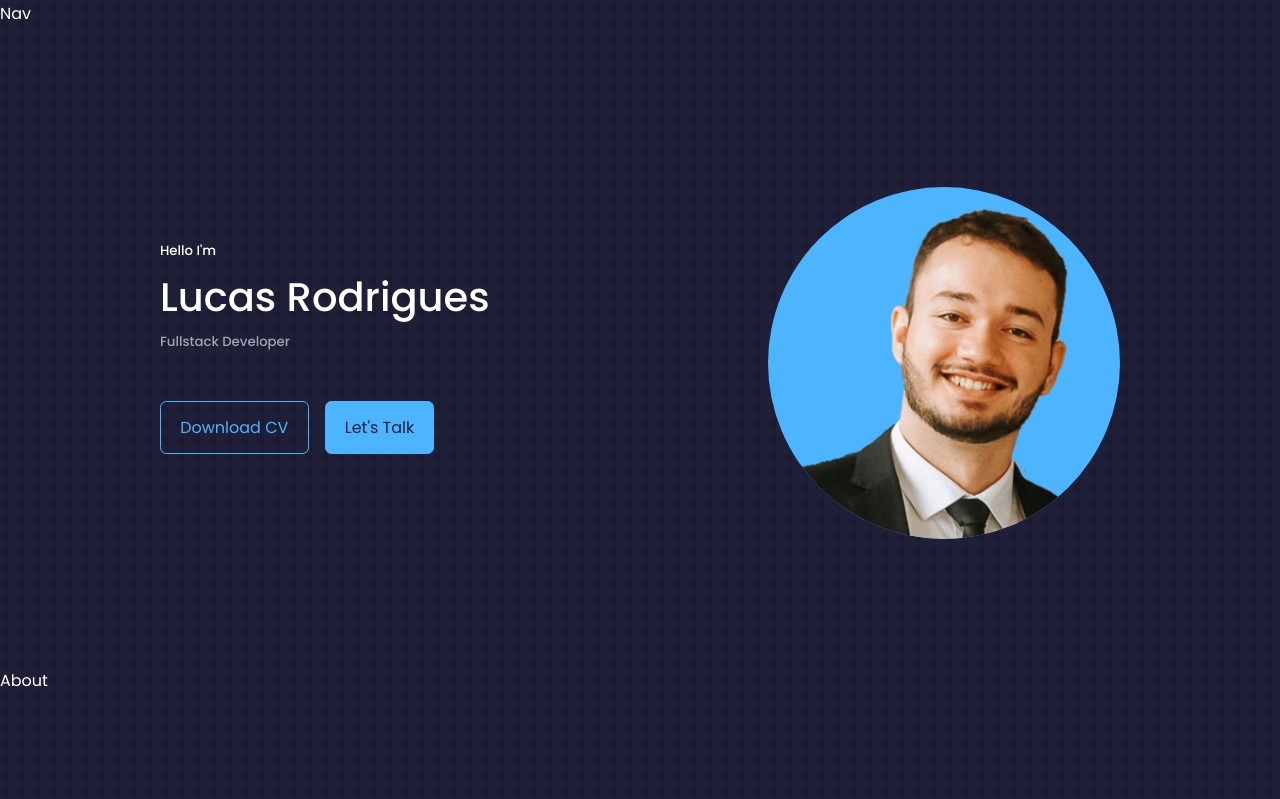
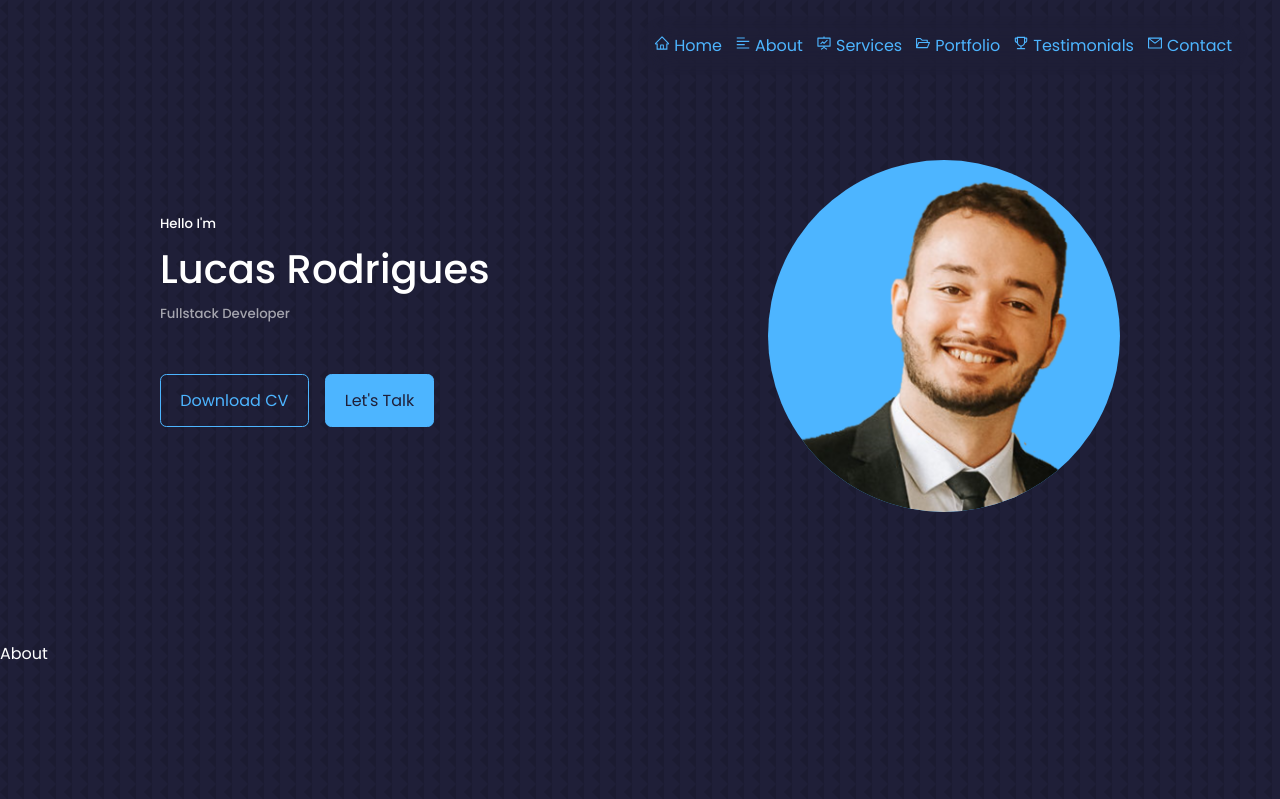
Before and after one commit to lucas-crodrigues/portfolio2, a React (Create React App) app: page / in a window 1280 px wide. Shown: the top 799 px of the page. Built offline with nearby package versions, Linux system fonts and the light colour scheme.

Commit message:
Update Nav.js

```diff
--- a/src/components/nav/Nav.js
+++ b/src/components/nav/Nav.js
@@ -1,8 +1,22 @@
 import React from 'react'
+import './nav.css'
+import {AiOutlineHome} from 'react-icons/ai'
+import {AiOutlineAlignLeft} from 'react-icons/ai'
+import {AiOutlineFundProjectionScreen} from 'react-icons/ai'
+import {AiOutlineFolderOpen} from 'react-icons/ai'
+import {AiOutlineTrophy} from 'react-icons/ai'
+import {AiOutlineMail} from 'react-icons/ai'
 
 const Nav = () => {
   return (
-    <div>Nav</div>
+    <nav className='nav-bar'>
+      <a href='#'><AiOutlineHome/> Home</a>
+      <a href='#about'><AiOutlineAlignLeft/> About</a>
+      <a href='#services'><AiOutlineFundProjectionScreen/> Services</a>
+      <a href='#portfolio'><AiOutlineFolderOpen/> Portfolio</a>
+      <a href='#testimonials'><AiOutlineTrophy/> Testimonials</a>
+      <a href='#contact'><AiOutlineMail/> Contact</a>
+    </nav>
   )
 }
 
```
